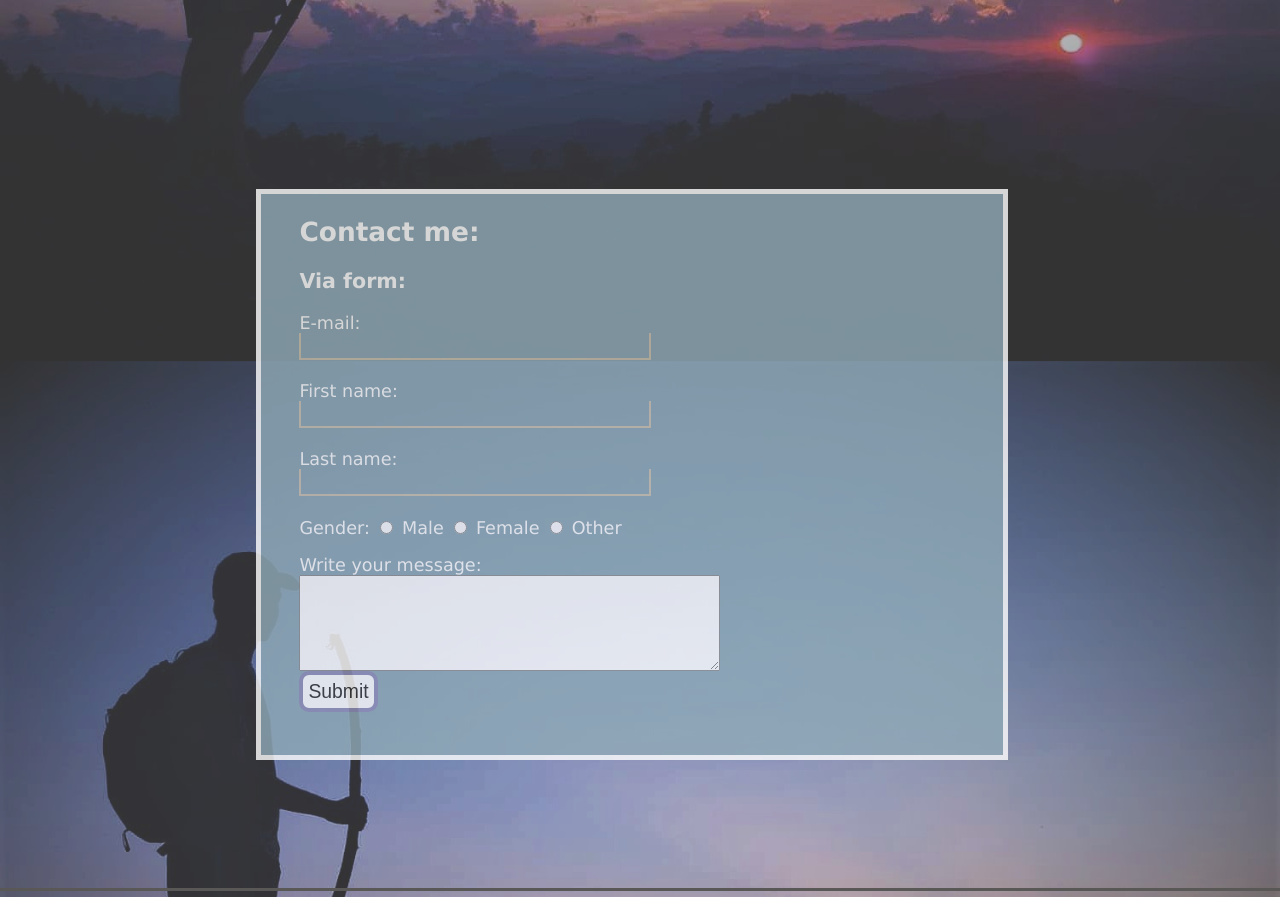
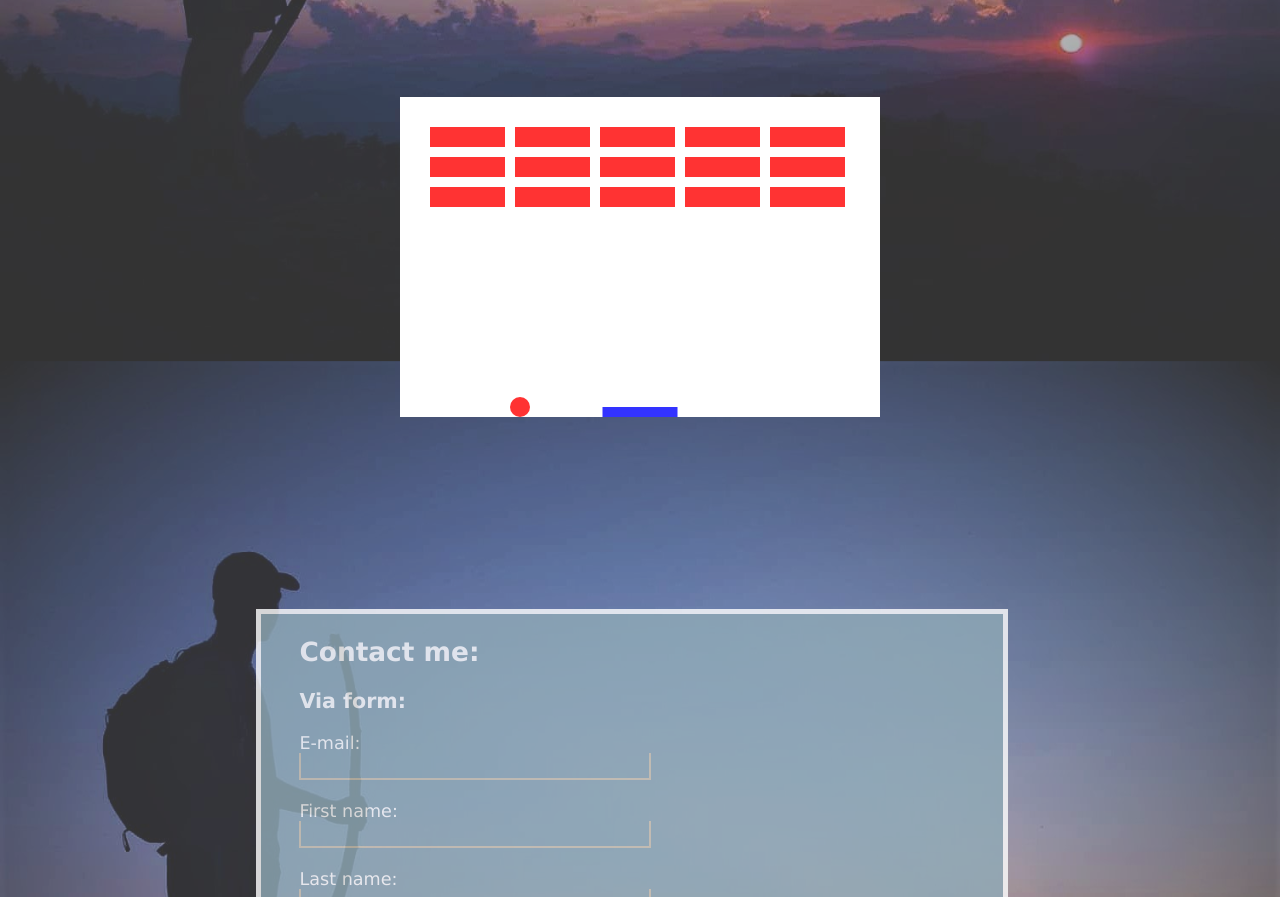
Before and after one commit to FarukIm/CV-js, a plain HTML site: page index.html in a window 1280 px wide. Shown: the part 2605-3502 px from the top of the page. Drawn offline with Linux system fonts and the light colour scheme.

Commit message:
started making js block game

```diff
--- a/index.html
+++ b/index.html
@@ -156,25 +156,31 @@
             </ul>
         </div>
 
+        <div class="clear"></div>
+
+        <div class="game">
+            <canvas id="myCanvas" width="480" height="320"></canvas>
+        </div>
+
         <div class="clear" id="ContactMe"></div>
 
-        <div class="contact">
+        <div class="contact" id="contact">
 
             <h2> Contact me: </h2>
 
             <h3> Via form: </h3>
 
             <form method="get" action="index.html/">
-                <label for="mail"> E-mail: </label><br>
+                <label for="mail" id="mail"> E-mail: </label><br>
                 <input type="email" id="mail" name=mail><br>
 
-                <label for="fname"> First name: </label><br>
+                <label for="fname" id="fname"> First name: </label><br>
                 <input type="text" id="fname" name="fname"><br>
 
-                <label for="lname"> Last name: </label><br>
+                <label for="lname" id="lname"> Last name: </label><br>
                 <input type="text" id="lname" name="lname"><br>
 
-                <label for="gender"> Gender: </label>
+                <label for="gender" id="gender"> Gender: </label>
                 <input type="radio" id="male" name="gender" value="male">
                 <label for="male"> Male </label>
                 <input type="radio" id="female" name="gender" value="female">
@@ -182,7 +188,7 @@
                 <input type="radio" id="other" name="gender" value="other">
                 <label for="other"> Other </label><br>
 
-                <label for="message"> Write your message: </label><br>
+                <label for="message" id="message"> Write your message: </label><br>
                 <textarea id="message" name="message" rows="6" cols="50"></textarea><br>
 
                 <input type="submit" value="Submit">
@@ -224,5 +230,6 @@
     </div>
 
 
-
+<script src="script.js" charset="utf-8"></script>
 </body>
+</html>
--- /dev/null
+++ b/script.js
@@ -0,0 +1,124 @@
+var canvas = document.getElementById("myCanvas");
+var ctx = canvas.getContext("2d");
+var x = canvas.width / 2;
+var y = canvas.height - 30;
+var ballRadius = 10;
+var paddleH = 10;
+var paddleW = 75;
+var paddleX = (canvas.width - paddleW) / 2;
+var dx = 2;
+var dy = -2;
+
+var rightPress = false;
+var leftPress = false;
+
+var brickRowCount = 3;
+var brickColumnCount = 5;
+var brickWidth = 75;
+var brickHeight = 20;
+var brickPadding = 10;
+var brickOffsetTop = 30;
+var brickOffsetLeft = 30;
+
+var bricks = [];
+for (var i = 0; i < brickColumnCount; i++) {
+    bricks[i] = [];
+    for (var j = 0; j < brickRowCount; j++) {
+        bricks[i][j] = { x: 0, y: 0 };
+    }
+}
+
+function myBrick() {
+    for (var k = 0; k < brickColumnCount; k++) {
+        for (var l = 0; l < brickRowCount; l++) {
+            var brickX = (k * (brickWidth + brickPadding)) + brickOffsetLeft;
+            var brickY = (l * (brickHeight + brickPadding)) + brickOffsetTop;
+            bricks[k][l].x = brickX;
+            bricks[k][l].y = brickY;
+            ctx.beginPath();
+            ctx.rect(brickX, brickY, brickWidth, brickHeight);
+            ctx.fillStyle = "red";
+            ctx.fill();
+            ctx.closePath();
+
+        }
+    }
+}
+
+document.addEventListener("keydown", keyDownHandler, false);
+document.addEventListener("keyup", keyUpHandler, false);
+
+function keyDownHandler(e) {
+    if (e.key == "Right" || e.key == "ArrowRight") {
+        rightPress = true;
+    } else if (e.key == "Left" || e.key == "ArrowLeft") {
+        leftPress = true;
+    }
+}
+function keyUpHandler(e) {
+    if (e.key == "Right" || e.key == "ArrowRight") {
+        rightPress = false;
+    } else if (e.key == "Left" || e.key == "ArrowLeft") {
+        leftPress = false;
+    }
+}
+
+function myBall() {
+    ctx.beginPath();
+    ctx.arc(x, y, ballRadius, 0, Math.PI * 2);
+    ctx.fillStyle = "red";
+    ctx.fill();
+    ctx.closePath();
+}
+
+function myPaddle() {
+    ctx.beginPath();
+    ctx.rect(paddleX, canvas.height - paddleH, paddleW, paddleH);
+    ctx.fillStyle = "blue";
+    ctx.fill();
+    ctx.closePath();
+}
+
+function bounce() {
+    if (y + dy < ballRadius) {
+        dy = -dy;
+    } else if (y + dy > canvas.height - ballRadius) {
+        if (x > paddleX && x < paddleW + paddleX) {
+            dy = -dy;
+        } else {
+            alert("GAME OVER");
+            document.location.reload();
+            clearInterval(interval);
+        }
+    }
+    if (x + dx < ballRadius || x + dx > canvas.width - ballRadius) {
+        dx = -dx;
+    }
+}
+
+function paddleMove() {
+    if (rightPress) {
+        paddleX += 5;
+        if (paddleX + paddleW > canvas.width) {
+            paddleX = canvas.width - paddleW;
+        }
+    } else if (leftPress) {
+        paddleX -= 5;
+        if (paddleX < 0) {
+            paddleX = 0;
+        }
+    }
+}
+
+function draw() {
+    ctx.clearRect(0, 0, canvas.width, canvas.height);
+    myBrick();
+    myBall();
+    myPaddle();
+    bounce();
+    x += dx;
+    y += dy;
+    paddleMove();
+}
+
+var interval = setInterval(draw, 10);
--- a/styleSheet.css
+++ b/styleSheet.css
@@ -346,3 +346,17 @@ footer{
     padding-top: 20px;
     padding-right: 5%;
 }
+
+.canvas{
+    background: #eee;
+
+}
+
+.game{
+    margin: 100px auto;
+    margin-bottom: 0;
+    position: center;
+    background-color: white;
+    width:480px;
+    height:320px:
+}
```
